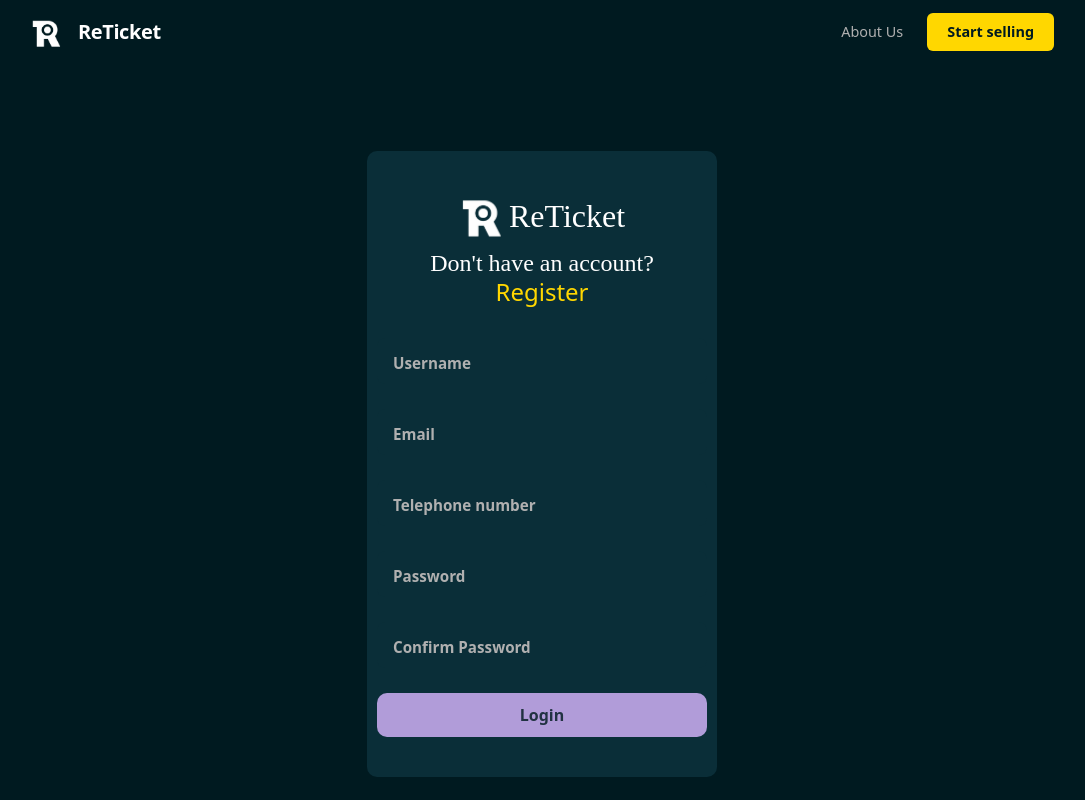
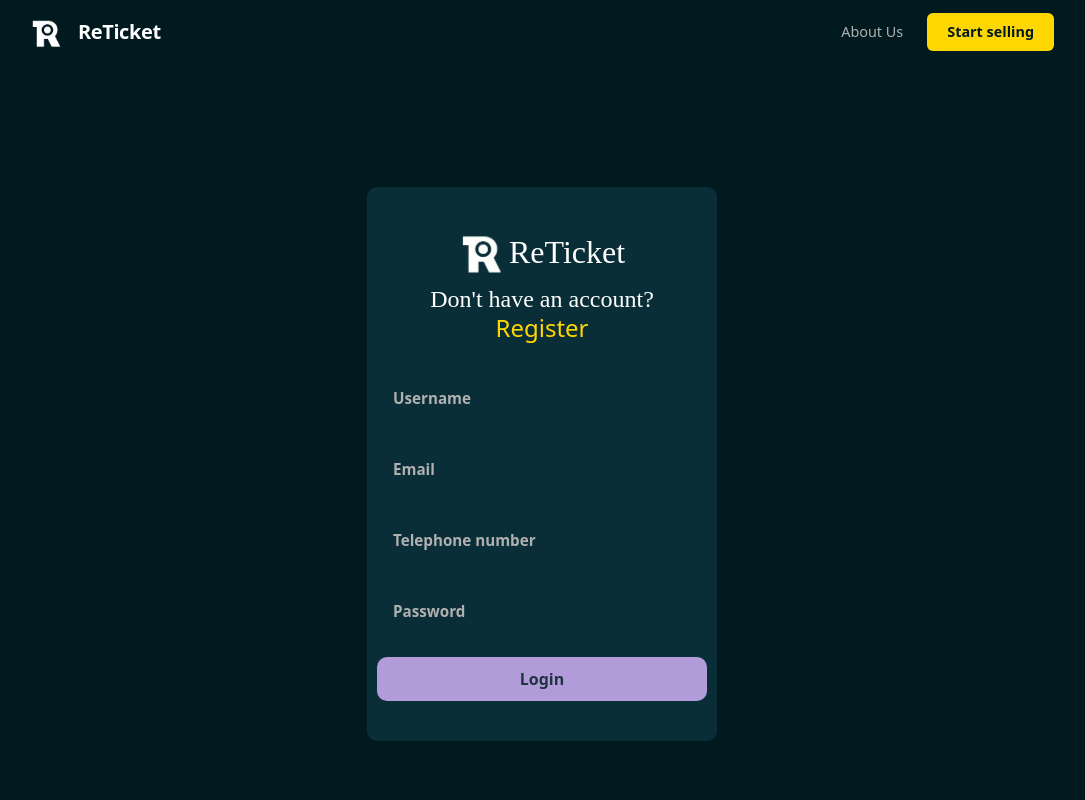
Before and after one commit to pdomi06/ReTicket, a React app in the folder frontend/: page /login in a window 1280 px wide. Shown: the top 800 px of the page, without its empty margins (98-1183 px from the left). Built offline with nearby package versions, Linux system fonts and the light colour scheme; the HTML template or start-up script is replaced by a standard one.

Commit message:
Remove redundant password confirmation field
Delete the duplicate `password_confirm` Input from the login form in Login.tsx. Confirmation is unnecessary on the login page and removing it simplifies the UI and avoids confusion.

```diff
--- a/frontend/src/pages/login/Login.tsx
+++ b/frontend/src/pages/login/Login.tsx
@@ -18,8 +18,6 @@ const Login = () => {
 
           <Input type="password" name="password" label="Password" />
 
-          <Input type="password" name="password_confirm" label="Confirm Password" />
-
           <button type="submit">Login</button>
         </form>
       </div>
```
